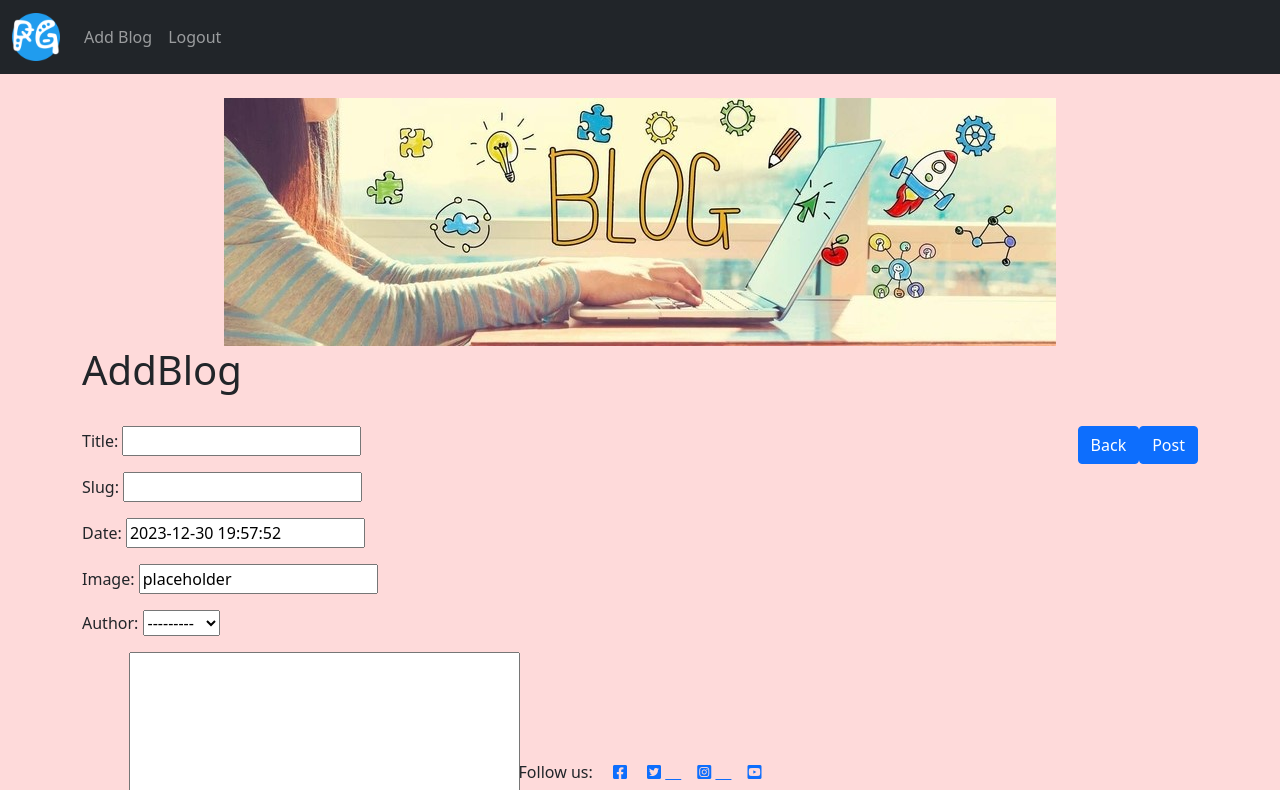
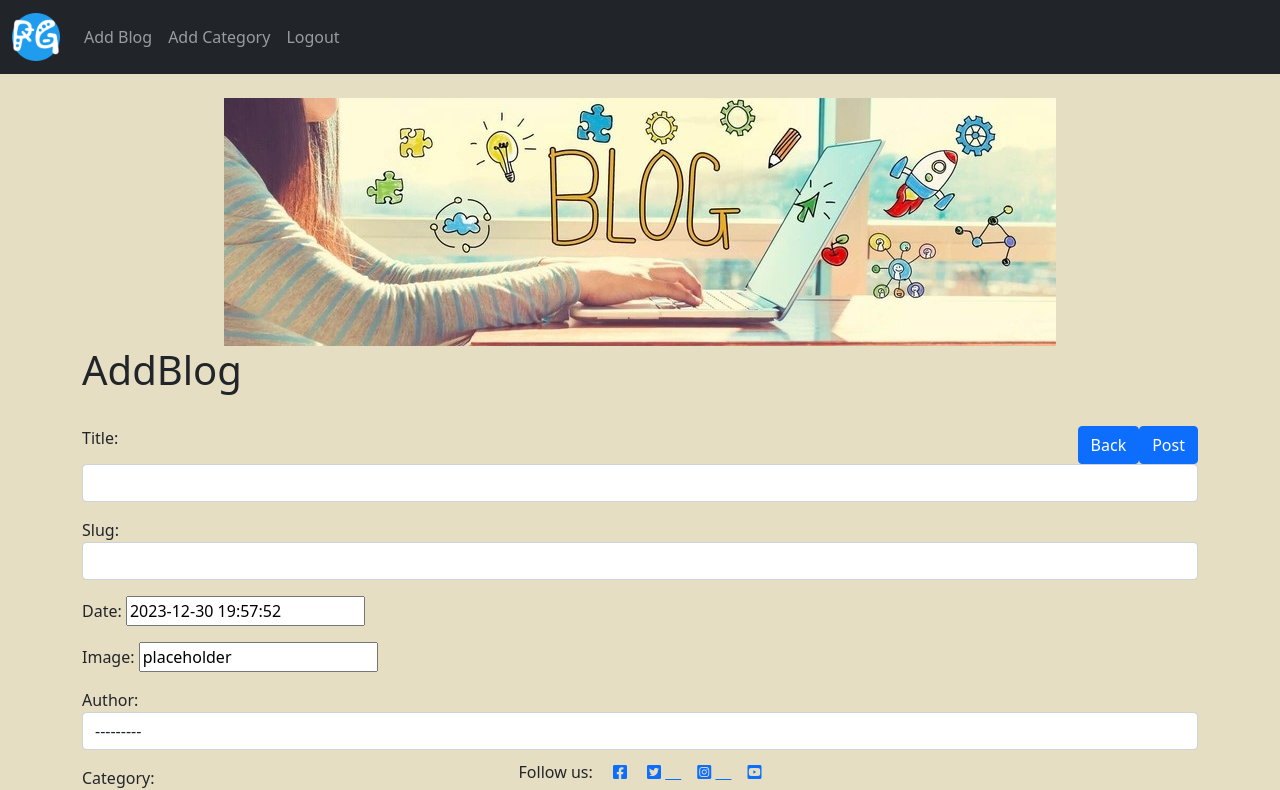
Before and after one commit to PallaviGoel1/BlogProject4, a Django app: page /add_post/ in a window 1280 px wide. Shown: the top 790 px of the page. Run offline with Django 3.2, Linux system fonts and the light colour scheme; the visitor is signed in with stand-in values (Sample User, id 1); data comes from the database, SQL or seed files in the repository.

Commit message:
add category field

```diff
--- a/blogapp/admin.py
+++ b/blogapp/admin.py
@@ -1,10 +1,12 @@
 from django.contrib import admin
-from .models import Post, Comment
+from .models import Post, Comment, Category
 from django_summernote.admin import SummernoteModelAdmin
 
 # Register your models here.
 #admin.site.register(Post)
 admin.site.register(Comment)
+admin.site.register(Category)
+
 
 #@admin.register(Post)
 class PostAdmin(SummernoteModelAdmin):
--- a/blogapp/forms.py
+++ b/blogapp/forms.py
@@ -1,15 +1,30 @@
 from django import forms
-from .models import Post, Comment
+from .models import Post, Comment, Category
 from django_summernote.widgets import SummernoteWidget, SummernoteInplaceWidget
 
 # Apply summernote to specific fields.
 class SomeForm(forms.Form):
     foo = forms.CharField(widget=SummernoteWidget())
 
+choices = Category.objects.all().values_list('name','name')
+
+choice_list = []
+
+for item in choices:
+    choice_list.append(item)
+
 class PostForm(forms.ModelForm):
     class Meta:
         model = Post
-        fields = ('title','slug','date','featured_image','author','body')
+        fields = ('title','slug','date','featured_image','author','category','body')
+
+        widgets = {
+            'title': forms.TextInput(attrs={'class':'form-control'}),
+            'slug' : forms.TextInput(attrs={'class':'form-control'}),
+            'author' : forms.Select(attrs={'class':'form-control'}),
+            'category' : forms.Select(choices=choice_list,attrs={'class':'form-control'}),
+            'body' : forms.Textarea(attrs={'class':'form-control'}),
+        }
 
 
 class EditForm(forms.ModelForm):
@@ -17,6 +32,12 @@ class EditForm(forms.ModelForm):
         model = Post
         fields = ('title','date','author','body')
 
+        widgets = {
+            'title': forms.TextInput(attrs={'class':'form-control'}),
+            'slug' : forms.TextInput(attrs={'class':'form-control'}),
+            'body' : forms.Textarea(attrs={'class':'form-control'}),
+        }
+
 class CommentForm(forms.ModelForm):
     class Meta:
         model = Comment
--- a/blogapp/models.py
+++ b/blogapp/models.py
@@ -6,12 +6,21 @@ from django.utils import timezone
 from cloudinary.models import CloudinaryField
 # Create your models here.
 
+class Category(models.Model):
+    name = models.CharField(max_length=255,unique=True)
+
+    def __str__(self):
+        return self.name
+
+    def get_absolute_url(self):
+        return reverse("home")
 
 class Post(models.Model):
     title = models.CharField(max_length=255,unique=True)
     slug = models.SlugField(max_length=200)
     author = models.ForeignKey(User, on_delete=models.CASCADE)
     date = models.DateTimeField(default=timezone.now)
+    category =  models.CharField(max_length=255, default='coding')
     body = models.TextField()
     likes = models.ManyToManyField(User,related_name = 'blogpost_like', blank=True)
     featured_image = CloudinaryField('image', default='placeholder')
--- a/blogapp/urls.py
+++ b/blogapp/urls.py
@@ -1,11 +1,12 @@
 from django.urls import path
-from .views import HomeView, BlogDetailView, AddBlogView, LikeView, UpdatePostView, DeletePostView, AddCommentView
+from .views import HomeView, BlogDetailView, AddBlogView, LikeView, UpdatePostView, DeletePostView, AddCommentView, AddCategoryView
 
 
 urlpatterns = [
     path('', HomeView.as_view(), name = "home"),
     path('Blog/<int:pk>', BlogDetailView.as_view(), name = "post_detail"),
     path('add_post/', AddBlogView.as_view(), name = "add_post"),
+    path('add_category/', AddCategoryView.as_view(), name = "add_category"),
     path('Blog/edit/<int:pk>', UpdatePostView.as_view(), name ="update_post"),
     path('likes/<int:pk>/*', LikeView, name = 'like_post'),
     path('Blog/edit/<int:pk>/delete', DeletePostView.as_view(), name = 'delete_post'),
--- a/blogapp/views.py
+++ b/blogapp/views.py
@@ -1,6 +1,6 @@
 from django.shortcuts import render, get_object_or_404, reverse
 from django.views.generic import ListView, DetailView, CreateView, UpdateView, DeleteView
-from .models import Post, Comment
+from .models import Post, Comment, Category
 from .forms import PostForm , EditForm, CommentForm
 from django.http import HttpResponseRedirect
 from django.urls import reverse_lazy
@@ -47,7 +47,11 @@ class AddBlogView(CreateView):
     model = Post
     form_class = PostForm
     template_name = 'add_post.html'
-    #fields = ('title', 'body')
+
+class AddCategoryView(CreateView):
+    model = Category
+    template_name = 'add_category.html'
+    fields = '__all__'
 
 class AddCommentView(CreateView):
     model = Comment
@@ -58,13 +62,13 @@ class AddCommentView(CreateView):
         form.instance.post_id = self.kwargs['pk']
         return super().form_valid(form)
     success_url = reverse_lazy("home")
-    #fields = '__all__'
+
 
 class UpdatePostView(UpdateView):
     model = Post
     form_class = EditForm
     template_name = 'update_post.html'
-    #fields = [ 'title', 'slug', 'body']
+
 
 class DeletePostView(DeleteView):
     model = Post
--- a/static/css/style.css
+++ b/static/css/style.css
@@ -1,5 +1,5 @@
 body {
-    background-color : #fedada;
+    background-color : #e6dec3;
 
 }
 
--- a/templates/base.html
+++ b/templates/base.html
@@ -39,6 +39,9 @@
                     <a class="nav-link" href="{% url 'add_post' %}">Add Blog</a>
                   </li>
                   <li class="nav-item">
+                    <a class="nav-link" href="{% url 'add_category' %}">Add Category</a>
+                  </li>
+                  <li class="nav-item">
                     <a class="nav-link" href="{% url 'logout' %}">Logout</a>
                   </li>
 
--- a/templates/post_detail.html
+++ b/templates/post_detail.html
@@ -24,10 +24,7 @@
             <div class="d-none d-md-block col-md-6 masthead-image">
                 <!-- The featured image URL goes in the src attribute -->
                 {% if "placeholder" in post.featured_image.url %}
-                    <img src="https://www.bertelsmann-stiftung.de/fileadmin/files/_processed_/a/c/csm_Fotolia_64336912_X_Original_41023_d2446515ba.jpg" width="100%">
-                {% else %}
-                    <img src=" {{ post.featured_image.url }}" width="100%">
-                <br/>
+                    <img src=" {{ post.featured_image.url }}" width="100%"><br/>
                 {% endif %}
                 {{ post.body | safe }}
             </div>
```
Also changed, not shown: other parts of static/css/style.css (+0 -44 lines), templates/add_category.html (added, +23 -0 lines), templates/homepage.html (+18 -49 lines), blogapp/migrations/0018_auto_20231229_2334.py (added), blogapp/migrations/0019_auto_20231230_1439.py (added), blogapp/migrations/0020_auto_20231230_1825.py (added).
